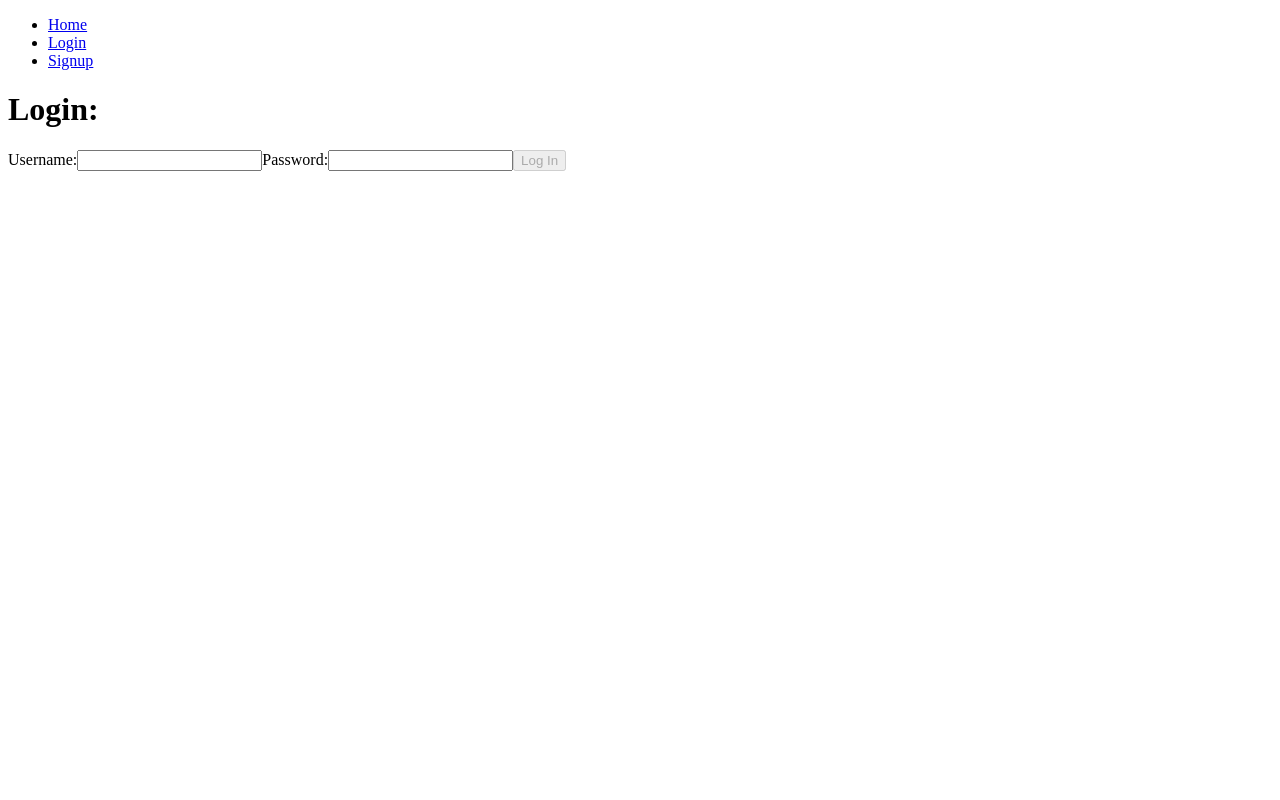
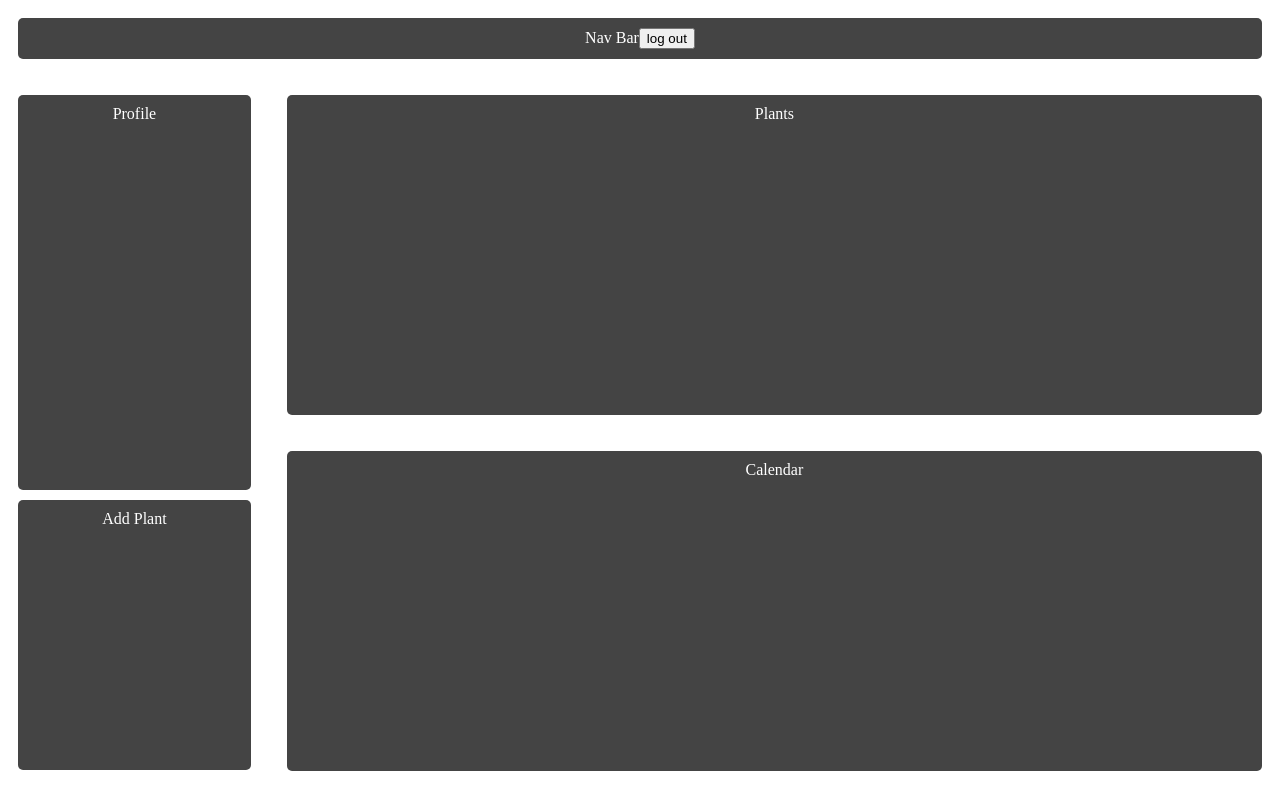
Before and after one commit to watermyplants-2/Frontend, a React (Create React App) app in the folder water-my-plants/: page /protected in a window 1280 px wide. Before the commit this address led to /login. Built offline with nearby package versions, Linux system fonts and the light colour scheme.

Commit message:
hid navbar in Home components and also made the Home route public

```diff
--- a/water-my-plants/src/components/App.js
+++ b/water-my-plants/src/components/App.js
@@ -3,7 +3,7 @@ import { BrowserRouter as Router, Route, Link, Switch } from "react-router-dom";
 import Signup from './Signup';
 import Login from './Login';
 import Home from './Home';
-import PrivateRoute from "./PrivateRoute";
+// import PrivateRoute from "./PrivateRoute";
 import axios from 'axios'
 import * as yup from 'yup'
 import loginSchema from './loginSchema'
@@ -113,21 +113,10 @@ const submit = () => {
   return (
     <Router>
       <div>
-        <ul>
-          <li>
-            <Link to="/protected">Home</Link>
-          </li>
-          <li>
-            <Link to="/login">Login</Link>
-          </li>
-          <li>
-            <Link to="/signup">Signup</Link>
-          </li>
-        </ul>
         <Switch>
-          {/* <PrivateRoute exact path="/protected" component={ Home } /> */}
-          <PrivateRoute exact path="/protected"  render={ () => <Home prop={prop} /> }  />
-          {/* <Route exact path="/login" component={ Login } /> */}
+          {/* <PrivateRoute exact path="/protected"  render={ () => <Home /> }  />  */}
+          {/* Commented out PrivateRoute/protected path until I get backend endpoints */}
+          <Route exact path="/protected"  render={ () => <Home /> }  />
           <Route exact path="/login" render={ () =>
             <Login
               change={change}
@@ -137,7 +126,6 @@ const submit = () => {
               setSchema={setSchema}
 
             /> } />
-          {/* <Route path='/signup' component={ Signup } /> */}
           <Route path='/signup' render={ () =>
             <Signup
               change={change}
--- a/water-my-plants/src/components/Home.js
+++ b/water-my-plants/src/components/Home.js
@@ -52,11 +52,18 @@ const StyledDiv = styled.div`
     };
 `;
 
+
+
 const Home = () => {
     return (
         <StyledDiv>
+
+
             <div className='wrapper'>
-                <div className='nav box'>Nav Bar</div>
+                <div className='nav box'>
+                    Nav Bar
+                    <button>log out</button>
+                </div>
                 <section className="sidebar">
                     <div className='profile box'>Profile</div>
                     <div className='addPlant box'>Add Plant</div>
--- a/water-my-plants/src/components/Login.js
+++ b/water-my-plants/src/components/Login.js
@@ -1,5 +1,6 @@
 import React, { useEffect } from 'react';
 import loginSchema from './loginSchema'
+import { Link} from "react-router-dom";
 
 
 const Login = (props) => {
@@ -28,6 +29,18 @@ const Login = (props) => {
 
 
     return(
+        <>
+            <ul>
+                <li>
+                    <Link to="/protected">Home</Link>
+                </li>
+                <li>
+                    <Link to="/login">Login</Link>
+                </li>
+                <li>
+                    <Link to="/signup">Signup</Link>
+                </li>
+            </ul>
             <div>
                 <h1>Login:</h1>
                 <form>
@@ -53,6 +66,7 @@ const Login = (props) => {
                     {errors.password}
                 </div>
             </div>
+        </>
     )
 };
 
--- a/water-my-plants/src/components/Signup.js
+++ b/water-my-plants/src/components/Signup.js
@@ -1,5 +1,6 @@
 import React, { useEffect } from 'react';
 import signupSchema from './signupSchema'
+import { Link} from "react-router-dom";
 
 const Signup = (props) => {
     const { change, submit, disabled, errors, setSchema } = props
@@ -26,6 +27,17 @@ useEffect(()=>{
 
     return(
         <div>
+            <ul>
+                <li>
+                    <Link to="/protected">Home</Link>
+                </li>
+                <li>
+                    <Link to="/login">Login</Link>
+                </li>
+                <li>
+                    <Link to="/signup">Signup</Link>
+                </li>
+            </ul>
             <h1>Sign Up:</h1>
             <form onSubmit={onSubmit} id="signupForm">
                 <label htmlFor="username">Username:
```
Lines whose indentation alone changed are shown as unchanged.
